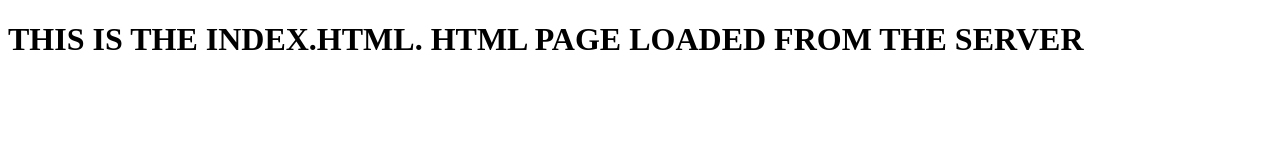
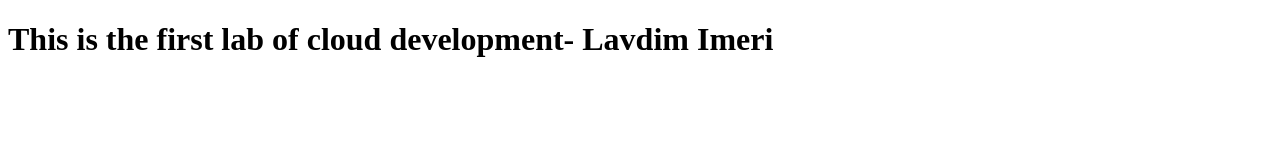
Before and after one commit to lavdimimeri/herokutaskclouddev, a website: page index.html in a window 1280 px wide. Drawn offline with Linux system fonts and the light colour scheme.

Commit message:
A small change of the h1, just to test if by pushing the commit to the github will automatically change the application deployed to heroku

```diff
--- a/index.html
+++ b/index.html
@@ -5,7 +5,7 @@
     <title>TASK 3</title>
 </head>
 <body>
-<h1>THIS IS THE INDEX.HTML. HTML PAGE LOADED FROM THE SERVER</h1>
+<h1>This is the first lab of cloud development- Lavdim Imeri</h1>
 
 
 
```
